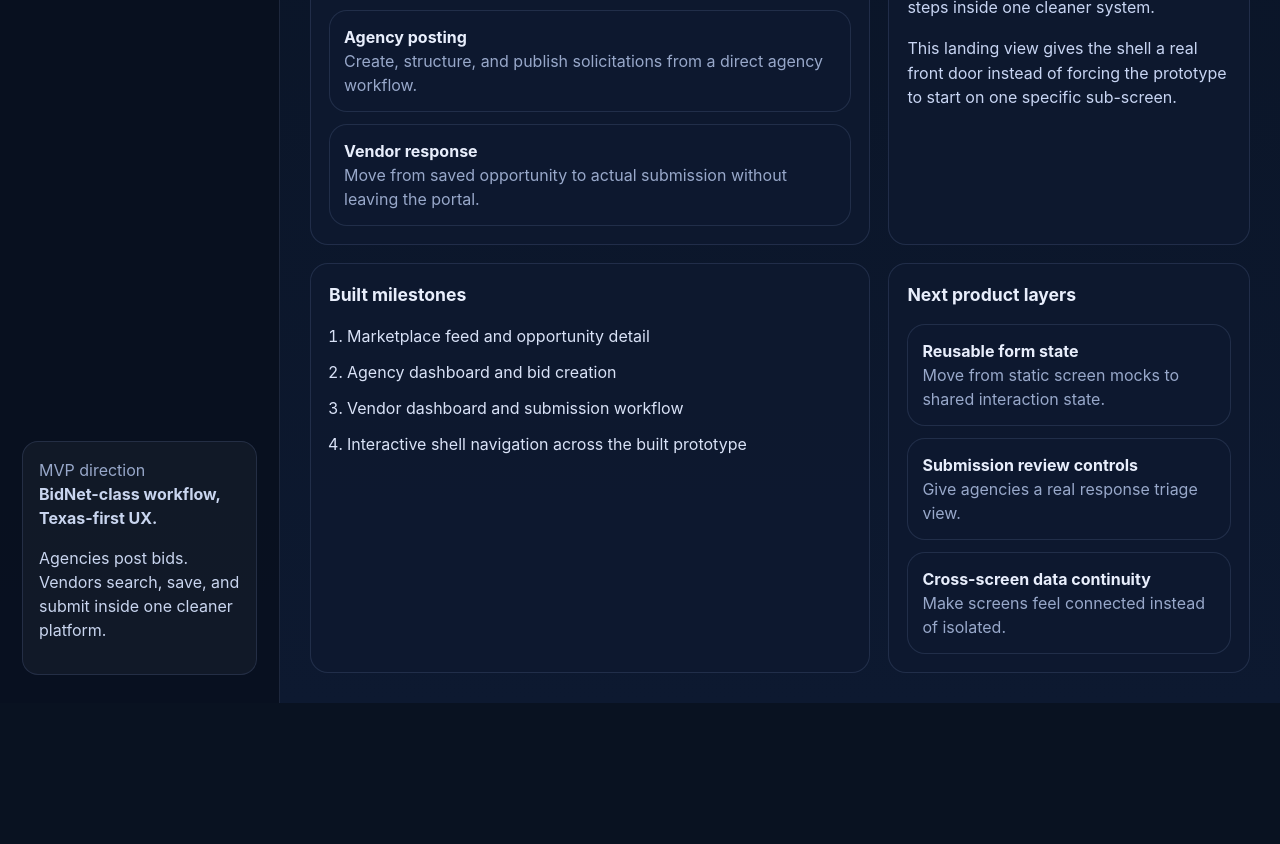
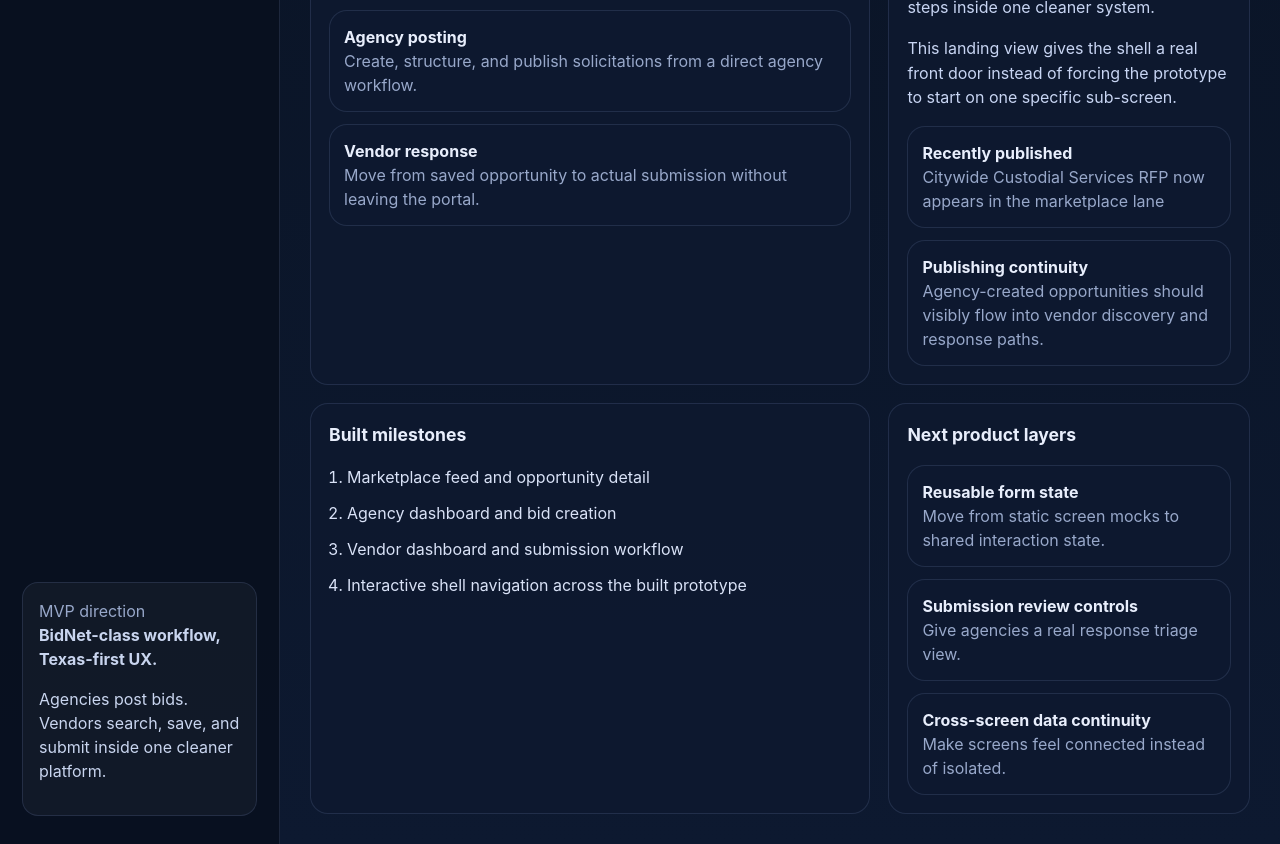
Before and after one commit to kinectic/texas-bid-consumer-portal, a React (Vite) app in the folder texas-bid-portal/: page / in a window 1280 px wide. Shown: the part 980-1824 px from the top of the page. Before the commit the page ends 1683 px from the top, so only its background shows below. Built offline with nearby package versions, Linux system fonts and the light colour scheme.

Commit message:
Connect agency publish flow into marketplace data

```diff
--- a/texas-bid-portal/src/data/mockData.ts
+++ b/texas-bid-portal/src/data/mockData.ts
@@ -3,16 +3,16 @@ import type { Opportunity, Submission, Status } from '../types'
 export const opportunities: Opportunity[] = [
   {
     id: 'tx-001',
-    title: 'Custodial Supplies',
-    agency: 'Region 4 ESC',
-    location: 'Houston, TX',
-    category: 'Facilities / Supplies',
-    dueDate: 'May 26, 2026',
+    title: 'Citywide Custodial Services RFP',
+    agency: 'City of Fort Worth',
+    location: 'Fort Worth, TX',
+    category: 'Janitorial',
+    dueDate: 'May 6, 2026',
     status: 'open',
-    source: 'Texas Purchasing Group',
+    source: 'TexasBid Agency Publish Flow',
     summary:
-      'Multi-agency purchasing opportunity for custodial supplies with statewide buyer visibility and recurring school / public facility relevance.',
-    documents: ['Solicitation Overview.pdf', 'Vendor Terms.pdf', 'Pricing Sheet.xlsx'],
+      'Newly published agency-created opportunity showing how a direct posting flow can feed straight into vendor discovery and submission inside the same Texas-first platform.',
+    documents: ['Scope of Work.pdf', 'Vendor Terms.pdf', 'Pricing Template.xlsx'],
   },
   {
     id: 'tx-002',
@@ -45,7 +45,7 @@ export const opportunities: Opportunity[] = [
 export const vendorSubmissions: Submission[] = [
   {
     vendor: 'Lone Star Facility Group',
-    opportunity: 'Custodial Supplies',
+    opportunity: 'Citywide Custodial Services RFP',
     submittedAt: 'Apr 8, 2026 · 10:24 AM',
     status: 'received',
   },
--- a/texas-bid-portal/src/pages/HomeDashboardPage.tsx
+++ b/texas-bid-portal/src/pages/HomeDashboardPage.tsx
@@ -73,6 +73,16 @@ export function HomeDashboardPage() {
           <div className="dashboard-note">
             This landing view gives the shell a real front door instead of forcing the prototype to start on one specific sub-screen.
           </div>
+          <div className="draft-list">
+            <div className="draft-card">
+              <strong>Recently published</strong>
+              <div className="muted">Citywide Custodial Services RFP now appears in the marketplace lane</div>
+            </div>
+            <div className="draft-card">
+              <strong>Publishing continuity</strong>
+              <div className="muted">Agency-created opportunities should visibly flow into vendor discovery and response paths.</div>
+            </div>
+          </div>
         </div>
       </section>
 
```
